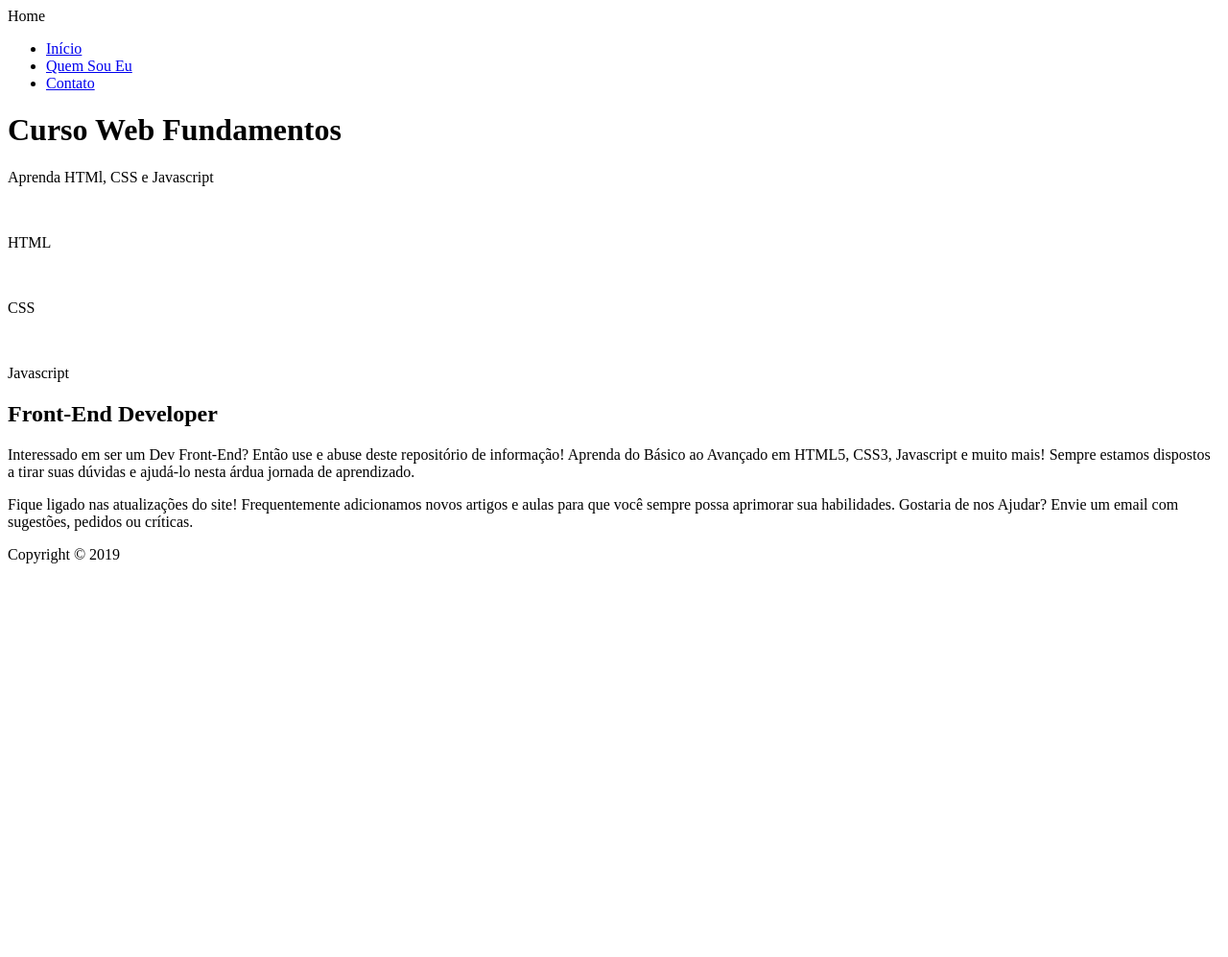
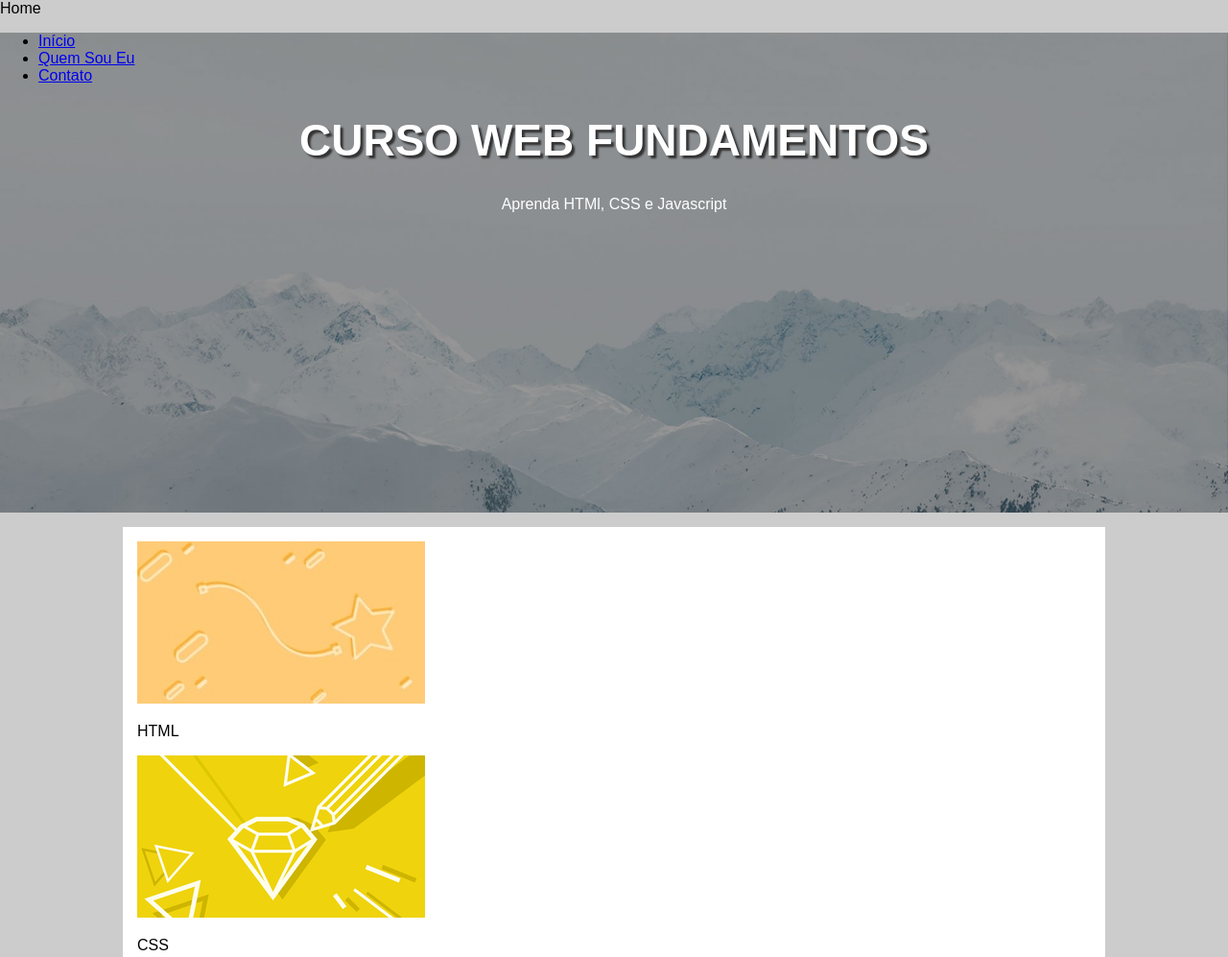
Before and after one commit to PattonHoffiman/HomePage, a plain HTML site: page html/index.html in a window 1280 px wide. Shown: the top 997 px of the page at 96% size. Before the commit the page ends 800 px from the top, so only its background shows below. Drawn offline with Linux system fonts and the light colour scheme.

Commit message:
Index: Building Basic CSS Structure

```diff
--- /dev/null
+++ b/css/style.css
@@ -0,0 +1,46 @@
+main {
+    width: 80%;
+    margin: auto;
+}
+body {
+    margin: 0;
+    background: #ccc;
+    font-family: arial, sans-serif;
+}
+
+.banner {
+    height: 500px;
+    background-size:cover;
+    background-position: right center;
+    background-image: url(../images/background.jpg);
+}
+.banner-content {
+    color: white;
+    text-align: center;
+}
+.banner-content h1 {
+    font-size: 46px;
+    text-shadow: 3px 3px 2px #333;
+    text-transform: uppercase;
+}
+
+.section-content{
+    padding: 15px;
+    margin-top: 15px;
+    background-color: white;
+}
+.section-content header h2 {
+    padding: 10px;
+    background-color: #e2e2e2;
+    border-bottom: 2px solid #b1b1b1;
+}
+
+.rodape {
+    color: #fff;
+    height: 80px;
+    font-size: 14px;
+    line-height: 80px;
+    text-align: center;
+    background-color: #6b6c68;
+    text-shadow: 2px 2px 2px #000;
+}
--- a/html/index.html
+++ b/html/index.html
@@ -3,13 +3,16 @@
     <head>
         <tittle>Home</tittle>
         <meta charset="utf-8">
+
         <meta name="author" content="Patton Hoffiman">
         <meta name="description" content="Home Page">
         <meta name="keywords" content="html5, css3, tecnologia">
+
+        <link rel="stylesheet" type="text/css" href="../css/style.css">
     </head>
     <body>
         <div id="principal">
-            <header>
+            <header class="banner">
                 <nav>
                     <ul>
                         <li><a href="index.html">Início</a></li>
@@ -17,27 +20,27 @@
                         <li><a href="#">Contato</a></li>
                     </ul>
                 </nav>
-                <div>
+                <div class="banner-content">
                     <h1>Curso Web Fundamentos</h1>
                     <p>Aprenda HTMl, CSS e Javascript</p>
                 </div>
             </header>
             <main>
-                <section>
+                <section class="section-content">
                     <div class="card">
-                        <img src="" alt="">
+                        <img src="../images/card1.jpg" alt="">
                         <p>HTML</p>
                     </div>
                     <div class="card">
-                        <img src="" alt="">
+                        <img src="../images/card2.jpg" alt="">
                         <p>CSS</p>
                     </div>
                     <div class="card">
-                        <img src="" alt="">
+                        <img src="../images/card3.jpg" alt="">
                         <p>Javascript</p>
                     </div>
                 </section>
-                <section>
+                <section class="section-content">
                     <article>
                         <header>
                             <h2>Front-End Developer</h2>
@@ -51,7 +54,7 @@
                     </article>
                 </section>
             </main>
-            <footer>
+            <footer class="rodape">
                 <p>
                     Copyright &copy; 2019
                 </p>
```
Also changed, not shown: images/card1.jpg (added), images/card2.jpg (added), images/card3.jpg (added).
